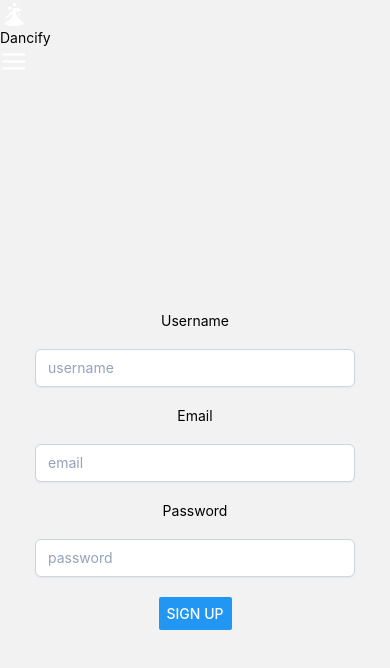
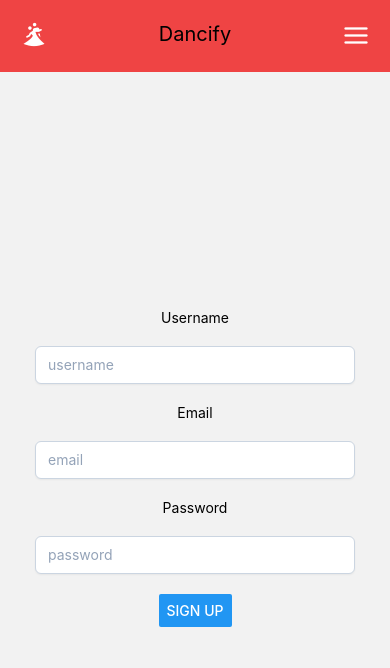
Before and after one commit to JSON-and-the-Arguments/dancify, a React Native app: screen /Home in a window 390 px wide. Shown: the top 668 px of the page. Built offline with nearby package versions, Linux system fonts and the light colour scheme; no server answers.

Commit message:
remove comments

```diff
--- a/src/components/Home.jsx
+++ b/src/components/Home.jsx
@@ -16,17 +16,11 @@ const Home = () => {
   const [password, setPassword] = useState('');
 
   // Initialize Firebase
-
-  // // variables for connection to form
-  // const username = 'username1';
-  // const email = 'username@gmail.com';
-  // const password = 'password123';
   const app = initializeApp(firebaseConfig);
   const db = initializeFirestore(app, {
     experimentalForceLongPolling: true,
     useFetchStreams: false,
   });
-  // const db = getFirestore(app);
 
   const addUser = () => {
     console.log(username);
--- a/tailwind.config.js
+++ b/tailwind.config.js
@@ -1,8 +1,8 @@
 /** @type {import('tailwindcss').Config} */
 module.exports = {
-  content: ["./App.{js,jsx,ts,tsx}", "./src/components/Home.{js,jsx,ts,tsx}"],
+  content: ['./App.{js,jsx,ts,tsx}', './src/components/*.{js,jsx,ts,tsx}'],
   theme: {
     extend: {},
   },
   plugins: [],
-}
+};
```
